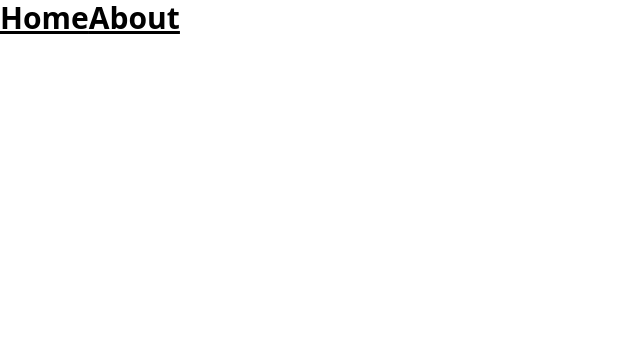
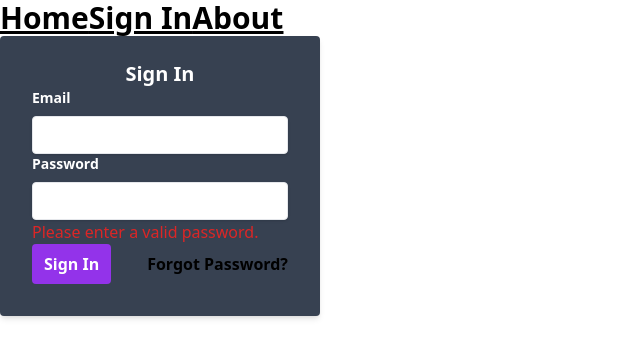
Before and after one commit to tobyscott25/busycal, a Vue app in the folder vue-web-client/: page /signin in a window 1280 px wide. Before the commit this address had no page. Shown: the top 358 px of the page, without its empty margins (0-640 px from the left). Built offline with nearby package versions, Linux system fonts and the light colour scheme.

Commit message:
Created sign in and started with some styles.

```diff
--- a/vue-web-client/src/App.vue
+++ b/vue-web-client/src/App.vue
@@ -7,6 +7,7 @@
 		<div class="wrapper">
 		<nav class="text-3xl font-bold underline">
 			<RouterLink to="/">Home</RouterLink>
+			<RouterLink to="/signin">Sign In</RouterLink>
 			<RouterLink to="/about">About</RouterLink>
 		</nav>
 		</div>
--- /dev/null
+++ b/vue-web-client/src/components/SignIn.vue
@@ -0,0 +1,63 @@
+<template>
+    <form @submit.prevent="submitData">
+        <h1>Sign In</h1>
+        <div>
+            <label for="email">Email</label>
+            <input type="text" id="email" v-model="email">
+        </div>
+        <div>
+            <label for="password">Password</label>
+            <input type="text" id="password" v-model="password">
+            <p v-if="password == ''">Please enter a valid password.</p>
+        </div>
+        <div id="options">
+            <button>Sign In</button>
+            <a href="#">Forgot Password?</a>
+        </div>
+
+    </form>
+</template>
+
+<script>
+    export default {
+        data () {
+            return {
+                email: "",
+                password: ""
+            }
+        },
+        methods: {
+            submitData() {
+                //Submit data
+        }
+    },
+    }
+
+</script>
+
+<style scoped>
+    form {
+        @apply bg-gray-700 w-full max-w-xs rounded shadow-md px-8 pt-6 pb-8 mb-4
+    }
+    label {
+        @apply block text-white text-sm font-bold mb-2
+    }
+    input {
+        @apply shadow appearance-none border rounded w-full py-2 px-3 text-gray-700 leading-tight
+    }
+    #options {
+        @apply flex items-center justify-between
+    }
+    button {
+        @apply bg-purple-600 hover:bg-purple-500 py-2 px-3 rounded text-white font-bold
+    }
+    a {
+        @apply font-bold
+    }
+    p {
+        @apply text-red-600
+    }
+    h1 {
+        @apply text-white font-bold text-center text-xl
+    }
+</style>
--- a/vue-web-client/src/router/index.js
+++ b/vue-web-client/src/router/index.js
@@ -16,6 +16,12 @@ const router = createRouter({
       // this generates a separate chunk (About.[hash].js) for this route
       // which is lazy-loaded when the route is visited.
       component: () => import('../views/AboutView.vue')
+    },
+    {
+      path: '/signin',
+      name: 'signin',
+
+      component: () => import('../views/SigninView.vue')
     }
   ]
 })
--- a/vue-web-client/src/views/HomeView.vue
+++ b/vue-web-client/src/views/HomeView.vue
@@ -1,12 +1,7 @@
-<script setup>
-	import Register from '@/components/Register.vue'
-</script>
 
 <template>
 	<div>
 		<h1>This is the home page</h1>
 
-		<Register></Register>
-
 	</div>
 </template>
--- /dev/null
+++ b/vue-web-client/src/views/SigninView.vue
@@ -0,0 +1,13 @@
+<script setup>
+	import SignIn from '@/components/SignIn.vue'
+</script>
+
+<template>
+    <SignIn id="sign-in"></SignIn>
+</template>
+
+<style scoped>
+
+
+
+</style>
```
